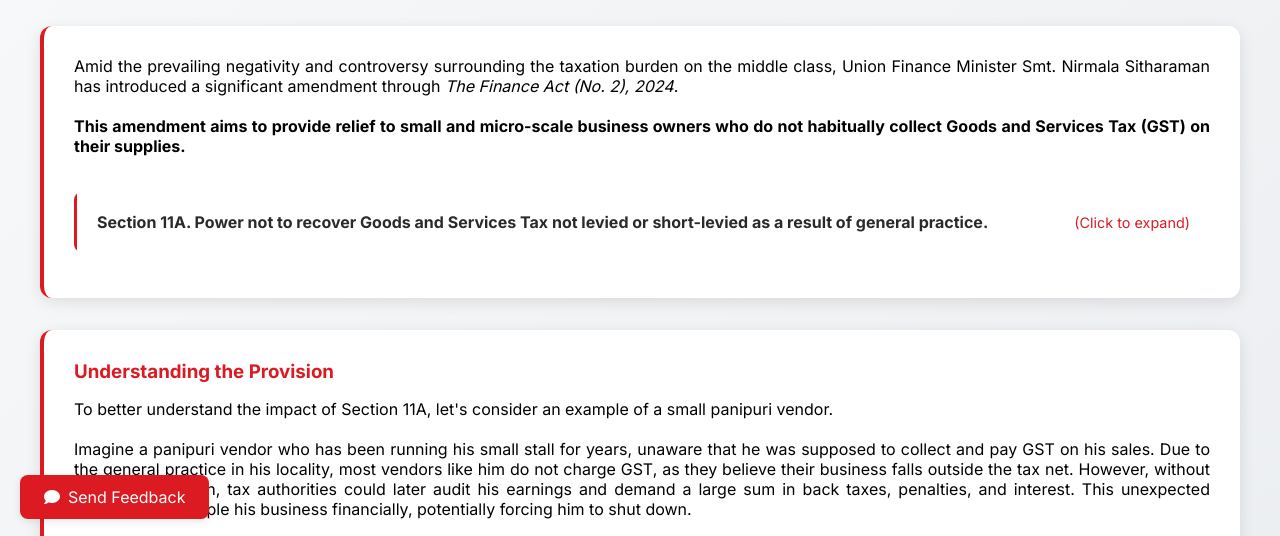
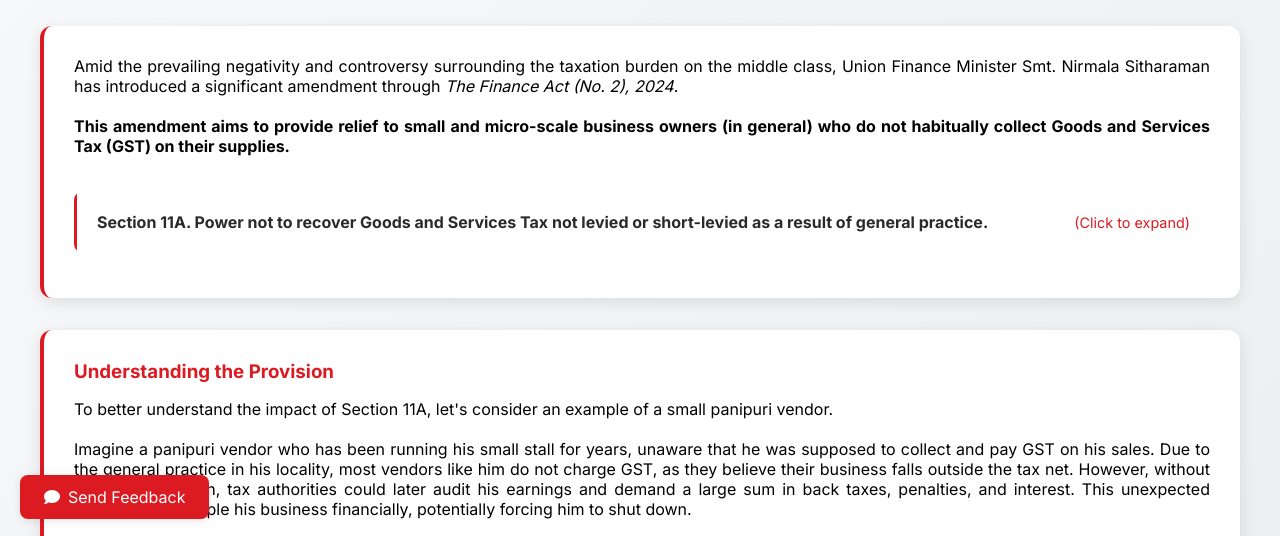
Before and after one commit to pramodbeema/gst11a, a plain HTML site: page index.html in a window 1280 px wide. Shown: the part 261-797 px from the top of the page. Drawn offline with nearby package versions, Linux system fonts and the light colour scheme.

Commit message:
Update index.html
added the words (in general) to the paragraph 'This amendment aims to provide relief to small and micro-scale business owners who do not habitually collect Goods and Services Tax (GST) on their supplies.'

```diff
--- a/index.html
+++ b/index.html
@@ -200,7 +200,7 @@
         <section class="analysis-section">
             <p>Amid the prevailing negativity and controversy surrounding the taxation burden on the middle class, Union Finance Minister Smt. Nirmala Sitharaman has introduced a significant amendment through <em>The Finance Act (No. 2), 2024</em>.</p>
 			<p> </p>
-			<p><strong>This amendment aims to provide relief to small and micro-scale business owners who do not habitually collect Goods and Services Tax (GST) on their supplies.</p></strong>
+			<p><strong>This amendment aims to provide relief to small and micro-scale business owners (in general) who do not habitually collect Goods and Services Tax (GST) on their supplies.</p></strong>
             <p> </p>
             <div class="expandable-section">
                 <div class="expandable-header" onclick="toggleExpand(this)">
```
